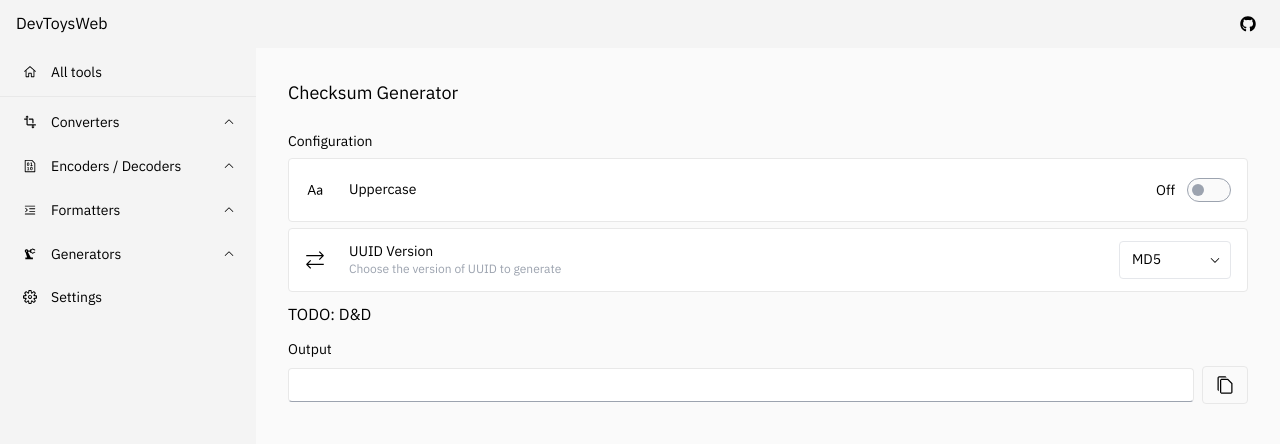
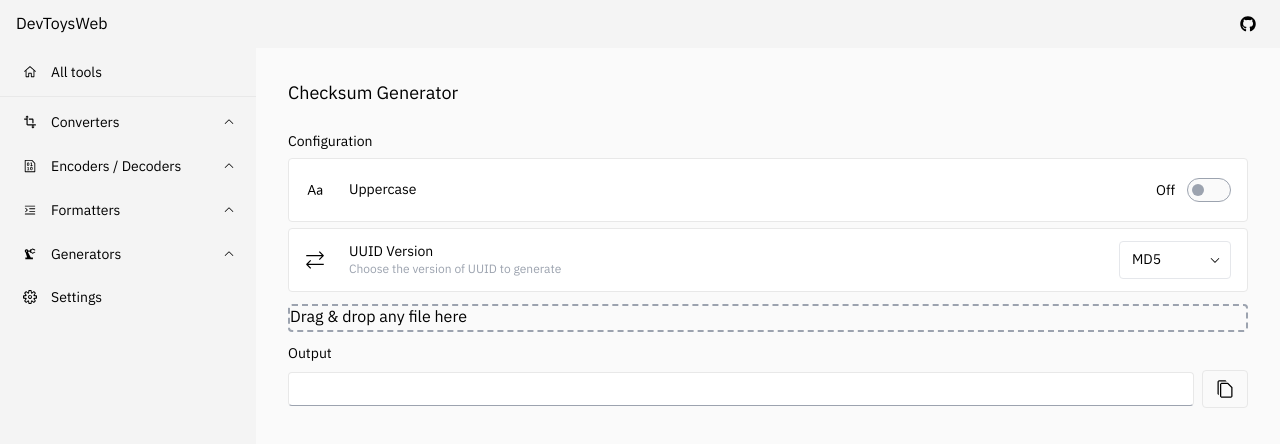
Before and after one commit to morinokami/DevToysWeb, a Next.js app: page /generators/checksum in a window 1280 px wide. Shown: the top 444 px of the page. Built offline with nearby package versions, Linux system fonts and the light colour scheme.

Commit message:
Add react-dropzone

```diff
--- /dev/null
+++ b/components/io/DragAndDrop.tsx
@@ -0,0 +1,25 @@
+import { useDropzone } from "react-dropzone";
+
+interface DragAndDropProps {}
+
+const DragAndDrop: React.VFC<DragAndDropProps> = ({}) => {
+  const { getRootProps, getInputProps, acceptedFiles } = useDropzone({
+    noClick: true,
+    noKeyboard: true,
+  });
+
+  // TODO: if length > 1, do nothing
+  //       else read file
+  acceptedFiles.forEach((file) => console.log(file));
+
+  return (
+    <div className="rounded border-2 border-dashed border-dark-10">
+      <div {...getRootProps({ className: "dropzone" })}>
+        <input {...getInputProps()} />
+        <p>Drag &amp; drop any file here</p>
+      </div>
+    </div>
+  );
+};
+
+export default DragAndDrop;
--- a/package.json
+++ b/package.json
@@ -29,6 +29,7 @@
     "pako": "^2.0.4",
     "react": "17.0.2",
     "react-dom": "17.0.2",
+    "react-dropzone": "^12.0.4",
     "react-icons": "^4.3.1",
     "react-reflex": "^4.0.6",
     "sql-formatter": "^4.0.2",
--- a/pages/[category]/checksum.tsx
+++ b/pages/[category]/checksum.tsx
@@ -3,6 +3,7 @@
 
 import { CopyButton } from "../../components/button";
 import { Input, Select, Toggle } from "../../components/io";
+import DragAndDrop from "../../components/io/dragAndDrop";
 import {
   Configuration,
   SectionConfiguration,
@@ -49,7 +50,7 @@
       </SectionConfiguration>
 
       <VSpacerM />
-      <div>TODO: D&amp;D</div>
+      <DragAndDrop />
 
       <VSpacerM />
       <SectionMain>
```
Also changed, not shown: 1 other file (tests, documents, lock files or other folders).
